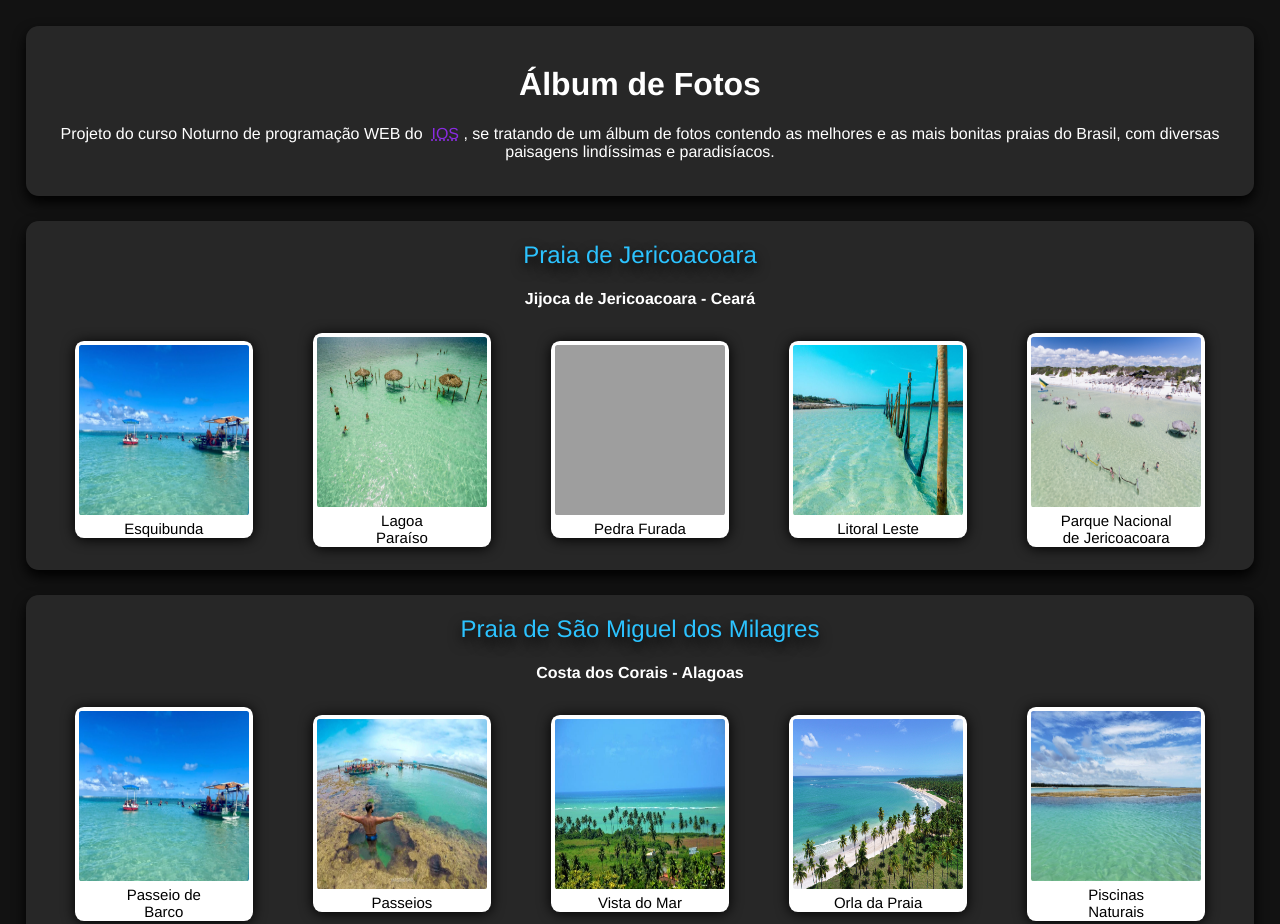
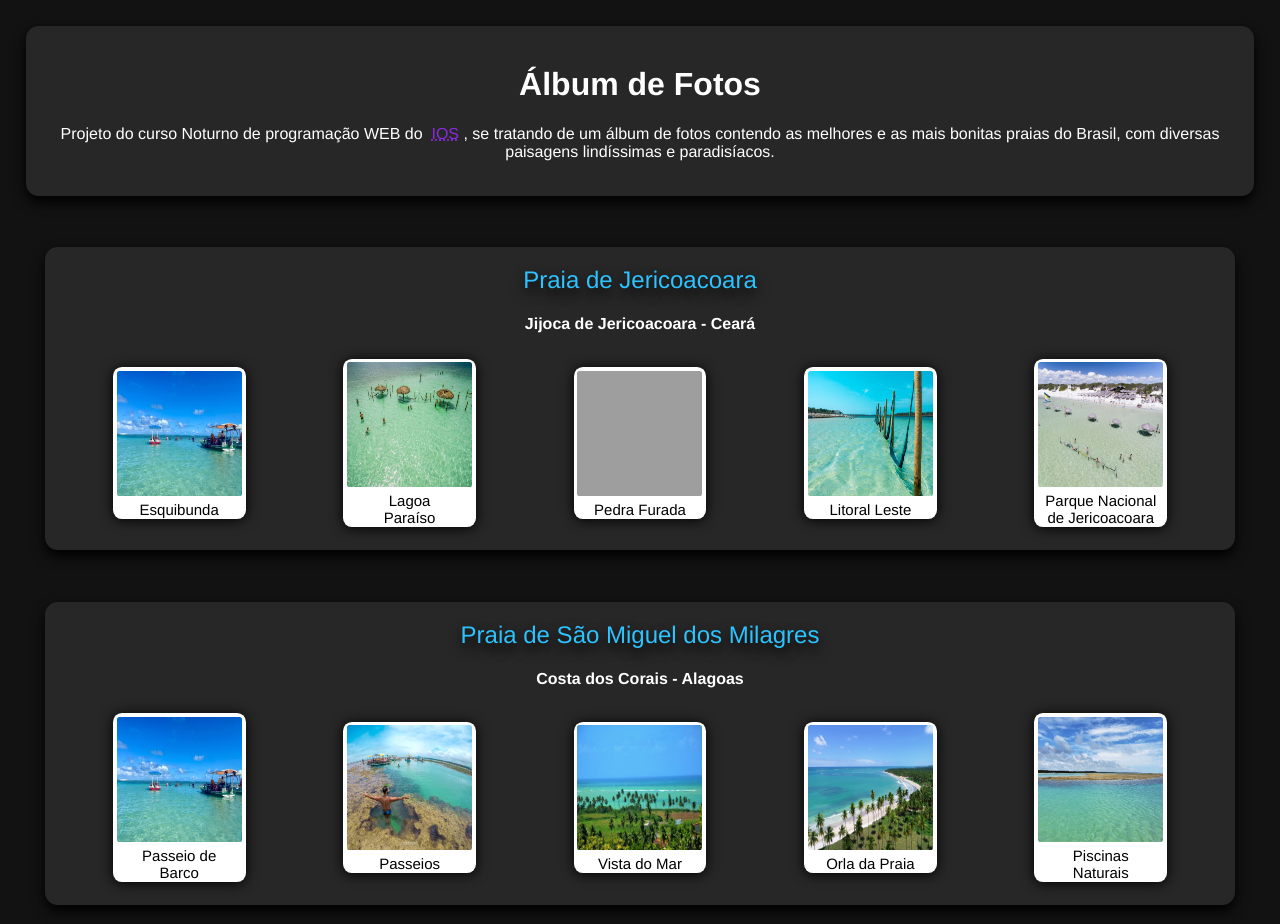
Before and after one commit to Gabriel-Sousa-Amorim/PRE-TCC-WEB, a plain HTML site: page Projeto/index.html in a window 1280 px wide. Shown: the top 924 px of the page. Drawn offline with Linux system fonts and the light colour scheme; grey boxes are pictures that could not be loaded.

Commit message:
Responsividade e formatação

```diff
--- a/Projeto/style2.css
+++ b/Projeto/style2.css
@@ -29,8 +29,8 @@ main > section {
   background-color: #272727;
   border-radius: 1vw;
   box-shadow: 0 0.5vw 1vw #000;
-  display: block;
-  box-sizing: border-box;
+  display: inline-block;
+  width: 90vw;
 }
 
 .container-header > a {
@@ -54,18 +54,17 @@ main > section {
 }
 
 figure {
-  width: fit-content;
   margin: 0.3vw;
   padding: 0.3vw;
   padding-bottom: 1px;
   background-color: #fff;
   border-radius: 0.7vw;
   box-shadow: 0vw 0.1vw 1vw #000;
-  display: inline-grid;
+display:inline-grid;
 }
 img {
-  width: 170px;
-  height: 170px;
+  width: 125px;
+  height: 125px;
   margin-bottom: 5px;
   border-radius: 0.2vw;
   cursor: pointer;
@@ -74,17 +73,17 @@ img {
 .img2 {
   margin-bottom: 0vw;
 }
-img:focus {
-  width: 40vw;
-  height: 40vw;
+img:focus{
+
+width:42vw;
+  height: 42vw;
 }
 figcaption {
   color: #000;
   font-size: 15px;
 }
 
-
-@media (max-width: 960px) {
+@media (max-width: 1000px) {
     .photo-grid {
       display: grid;
       grid-template-rows: 1fr;
@@ -105,8 +104,8 @@ figcaption {
         place-items: center center;
     }
     img:focus {
-        width: 180px;
-        height: 180px;
+        width:  400px;
+        height: 400px;
     }
     figcaption {
     font-size: medium;
```
